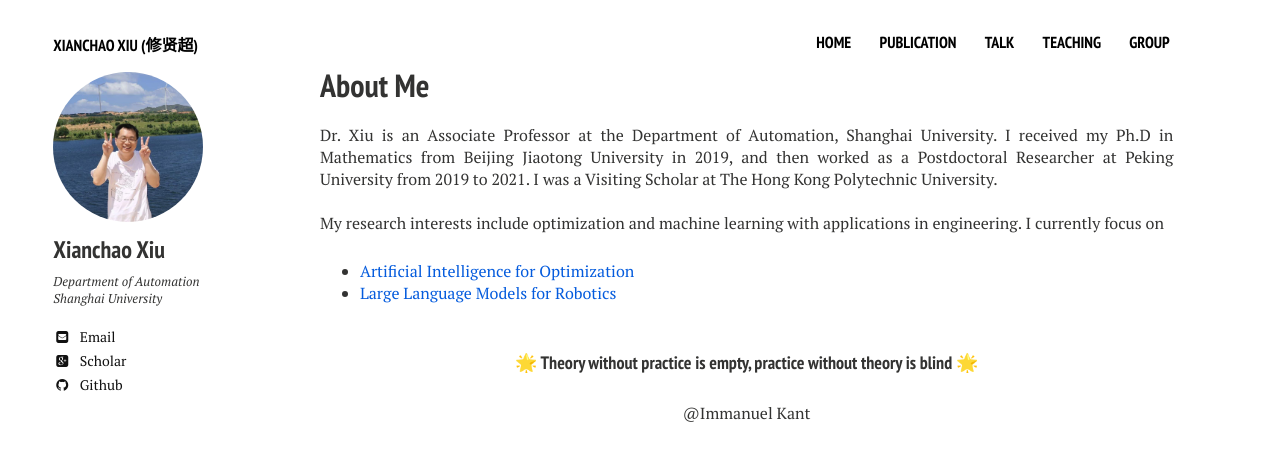
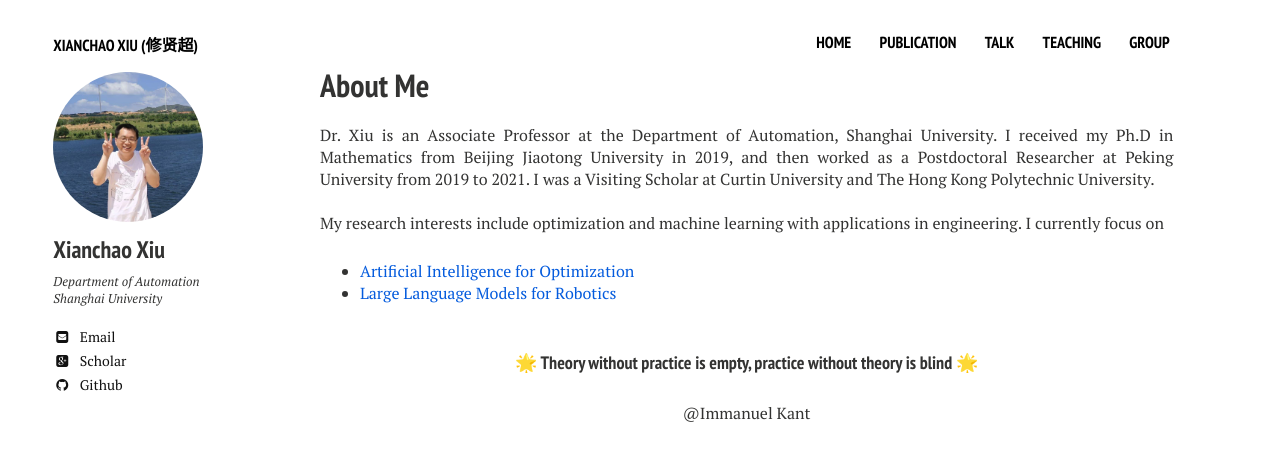
Before and after one commit to xianchaoxiu/xianchaoxiu.github.io, a Jekyll site: the page built from index.md, in a window 1280 px wide. Shown: the top 461 px of the page. Built offline with Jekyll 4.4.1, drawn with Linux system fonts in a browser that asks for light colours; nearby versions of some CDN libraries.

Commit message:
Update home2.html

```diff
--- a/_layouts/home2.html
+++ b/_layouts/home2.html
@@ -29,7 +29,7 @@
          <p> Dr. Xiu is an Associate Professor at the Department of Automation, Shanghai University.
 
 		I received my Ph.D in Mathematics from Beijing Jiaotong University in 2019, and then worked as a Postdoctoral Researcher at Peking University from 2019 to 2021.
-		I was a Visiting Scholar at The Hong Kong Polytechnic University. <br> <br>
+		I was a Visiting Scholar at Curtin University and The Hong Kong Polytechnic University. <br> <br>
 
 
 	 My research interests include optimization and machine learning with applications in engineering.
```
